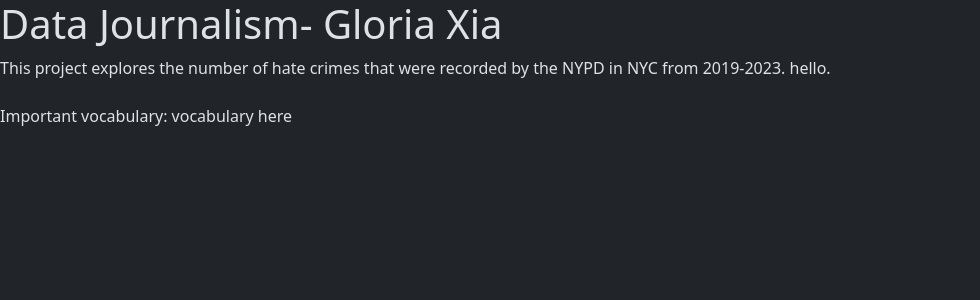
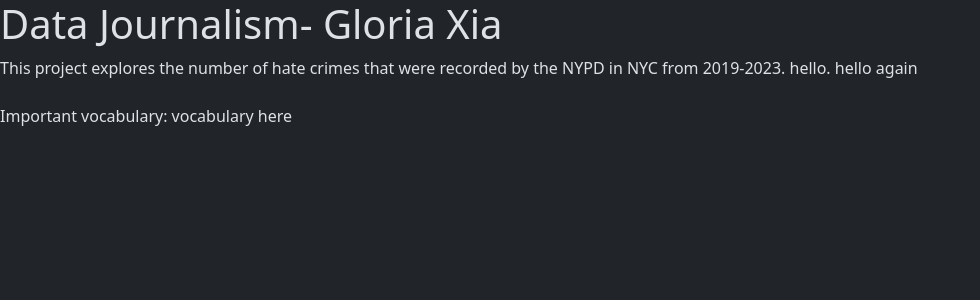
Before and after one commit to gloria-xia/dataJournalism, a Flask app: page / in a window 1280 px wide. Shown: the top 300 px of the page, without its empty margins (0-980 px from the left). Run offline with Flask 3, Linux system fonts and the light colour scheme.

Commit message:
hiiiiiii

```diff
--- a/dataJourn/templates/about.html
+++ b/dataJourn/templates/about.html
@@ -13,7 +13,7 @@
 
   <div>
     This project explores the number of hate crimes that were recorded by the NYPD in NYC from 2019-2023.
-    hello.
+    hello. hello again
   </div>
 
   <br>
```
